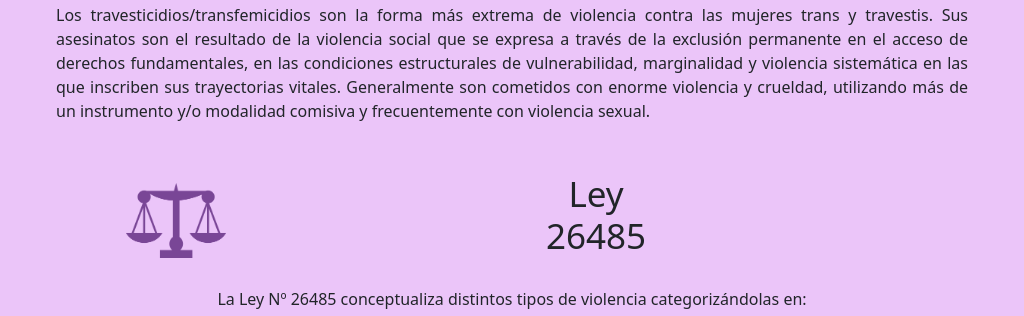
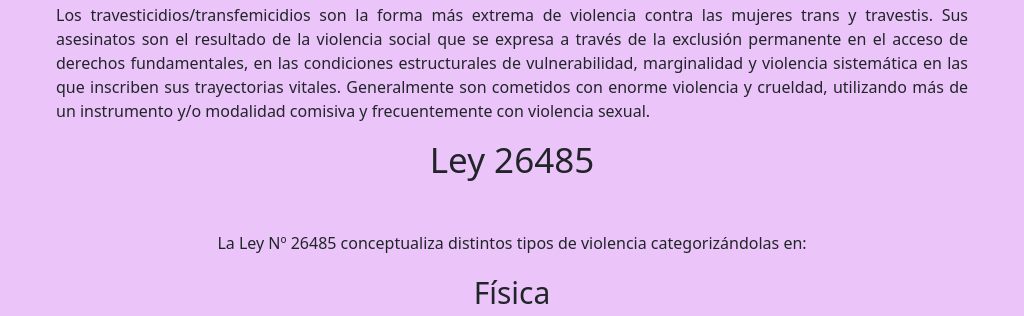
Before and after one commit to yaninaiveth/Proyecto-Final, a website: page paginas/informacion.html in a window 1024 px wide. Shown: the part 1286-1602 px from the top of the page. Drawn offline with nearby package versions, Linux system fonts and the light colour scheme; a web font is replaced by a local one.

Commit message:
Eliminación de img

```diff
--- a/paginas/informacion.html
+++ b/paginas/informacion.html
@@ -142,14 +142,11 @@
                 <p class="parrafo">Los travesticidios/transfemicidios son la forma más extrema de violencia contra las mujeres trans y travestis. Sus asesinatos son el resultado de la violencia social que se expresa a través de la exclusión permanente en el acceso de derechos fundamentales, en las condiciones estructurales de vulnerabilidad, marginalidad y violencia sistemática en las que inscriben sus trayectorias vitales. Generalmente son cometidos con enorme violencia y crueldad, utilizando más de un instrumento y/o modalidad comisiva y frecuentemente con violencia sexual.</p>
             </div>
 
-            <div class="row ley">
-                <div class="col-md-6">
-                    <img src="../media/balanza.png" alt="balanza" class="img-fluid bal" width="200">
-                </div>
 
-                <div class="col-md-6">
-                    <h4 class="tith4 titley">Ley 26485</h4>
-                </div>
+
+            <h4 class="col-md-12 tith4 titley">Ley 26485</h4>
+
+            <div class="ley">
 
                 <p class="oracion">La Ley Nº 26485 conceptualiza distintos tipos de violencia categorizándolas en:</p>
                 <h3 class="tith3">Física</h3>
--- a/scss/_redesdeapoyo.scss
+++ b/scss/_redesdeapoyo.scss
@@ -57,4 +57,10 @@
     transition: $transition2;
 }
 
+.titley{
+    margin-top: 20px;
+    text-align: center;
+    margin-right: 150px;
+}
+
 /* FIN ESTILO SECCIÓN REDES DE APOYO */
--- a/scss/_responsive.scss
+++ b/scss/_responsive.scss
@@ -23,9 +23,6 @@
         margin:0;
     }
 
-    .bal{
-        display: none;
-    }
 
     .titley{
         margin-right: 0;
@@ -53,16 +50,8 @@
         margin:0;
     }
 
-    .bal{
-
-        display: none;
-        /*margin-left: 160px;
-        margin-bottom: 0;
-        width: 100px;*/
-    }
-
     .titley{
-        margin-right: 0;
+        text-align: center;
     }
 
  }
@@ -105,8 +94,8 @@
     }
 
     .titley{
-        margin-right: 150px;
         margin-top: 0;
+        text-align: center;
     }
 
  }
@@ -125,16 +114,10 @@
         margin-top: 0;
     }
 
-    .bal{
-        margin-left: 350px;
-        margin-bottom: 0;
-        margin-top: 20px;
-        width: 100px;
-    }
 
     .titley{
-        margin-right: 300px;
         margin-top: 10px;
+        text-align: center;
     }
 
  }
@@ -149,8 +132,8 @@
     }
 
     .titley{
-        margin-right: 280px;
         margin-top: 10px;
+        text-align: center;
     }
 
  }
```
